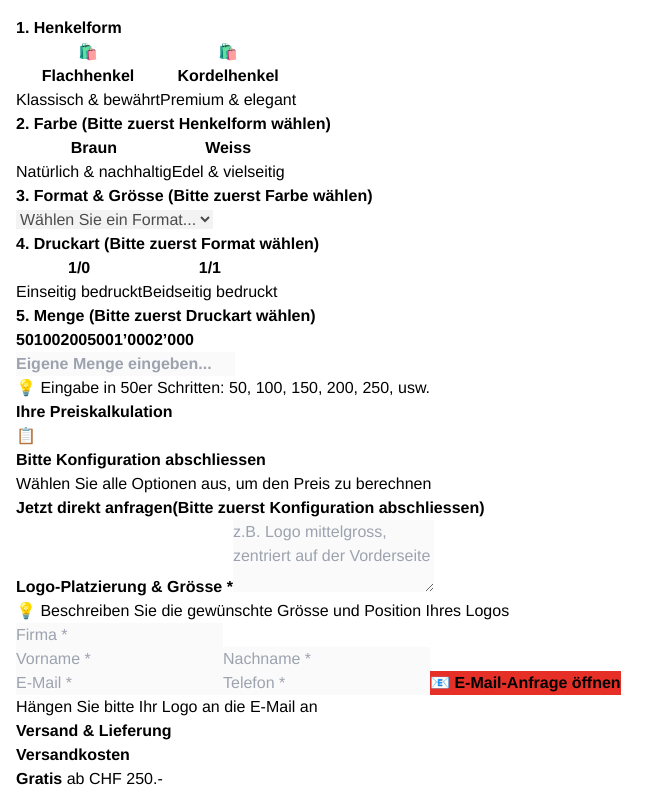
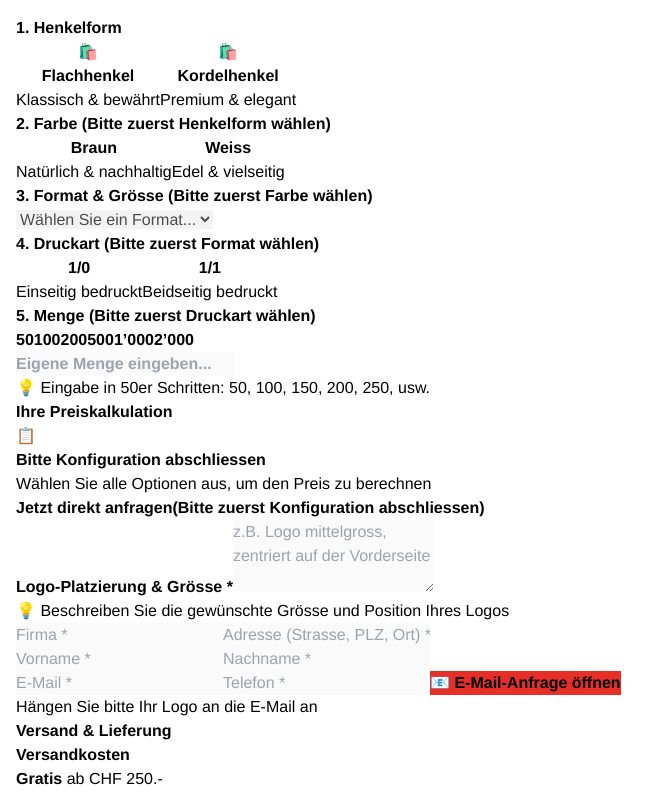
Before and after one commit to Elco-ag/konfigurator, a React (Vite) app: page / in a window 1280 px wide. Shown: the top 794 px of the page, without its empty margins (0-668 px from the left). Built offline with nearby package versions, Linux system fonts and the light colour scheme.

Commit message:
Update ElcoPapiertaschenKonfigurator.tsx

```diff
--- a/src/ElcoPapiertaschenKonfigurator.tsx
+++ b/src/ElcoPapiertaschenKonfigurator.tsx
@@ -251,6 +251,7 @@ export default function PapiertragetaschenKalkulator() {
   const [lastName, setLastName] = useState('');
   const [email, setEmail] = useState('');
   const [phone, setPhone] = useState('');
+  const [address, setAddress] = useState('');
   const [logoDescription, setLogoDescription] = useState('');
   const [showToast, setShowToast] = useState(false);
 
@@ -306,8 +307,8 @@ export default function PapiertragetaschenKalkulator() {
   }, [qty]);
 
   const handleMailto = () => {
-    if (!company || !firstName || !lastName || !email || !phone || !logoDescription.trim()) {
-      alert('Bitte alle Pflichtfelder ausfüllen (inkl. Logo-Beschreibung)');
+    if (!company || !firstName || !lastName || !email || !phone || !address || !logoDescription.trim()) {
+      alert('Bitte alle Pflichtfelder ausfüllen (inkl. Adresse und Logo-Beschreibung)');
       return;
     }
 
@@ -330,9 +331,9 @@ export default function PapiertragetaschenKalkulator() {
     }
 
     const subject = encodeURIComponent('Anfrage Papiertragetasche mit Logo via Konfigurator');
-    const body = encodeURIComponent(`Guten Tag liebes ELCO Team
+    const body = encodeURIComponent(`Guten Tag ELCO Team
 
-Ich interessiere mich für bedruckte Papiertragetaschen mit meinem Logo und bitte um ein Angebot mit Gut zum Druck.
+Ich interessiere mich für bedruckte Papiertragetaschen mit meinem Logo und bitte um ein Angebot mit Proof.
 
 ========================================
 ⚠️ WICHTIG: LOGO-ANHANG ⚠️
@@ -363,16 +364,17 @@ Total: ${formatPriceCHF(priceResult.total)} exkl. MwSt.
 KONTAKTDATEN:
 -------------
 Firma: ${company}
+Adresse: ${address}
 Ansprechperson: ${firstName} ${lastName}
 Telefon: ${phone}
 E-Mail: ${email}
 
 Bitte senden Sie mir innert 24 Stunden einen digitalen Proof zur Freigabe.
 
-Freundliche Grüsse
+Mit freundlichen Grüssen
 ${firstName} ${lastName}`);
 
-    window.location.href = `mailto:business@myelco.ch?subject=${subject}&body=${body}`;
+    window.location.href = `mailto:busness@myelco.ch?subject=${subject}&body=${body}`;
 
     setShowToast(true);
     setTimeout(() => setShowToast(false), 5000);
@@ -838,6 +840,15 @@ ${firstName} ${lastName}`);
                 placeholder="Firma *"
                 style={{fontWeight: 400}}
               />
+              <input
+                type="text"
+                value={address}
+                onChange={(e) => isPriceAvailable && setAddress(e.target.value)}
+                disabled={!isPriceAvailable}
+                className="w-full px-4 py-3 bg-gray-50 border border-gray-200 rounded-xl focus:outline-none focus:border-gray-400 focus:bg-white transition-all disabled:cursor-not-allowed"
+                placeholder="Adresse (Strasse, PLZ, Ort) *"
+                style={{fontWeight: 400}}
+              />
               <div className="grid grid-cols-2 gap-4">
                 <input
                   type="text"
```
